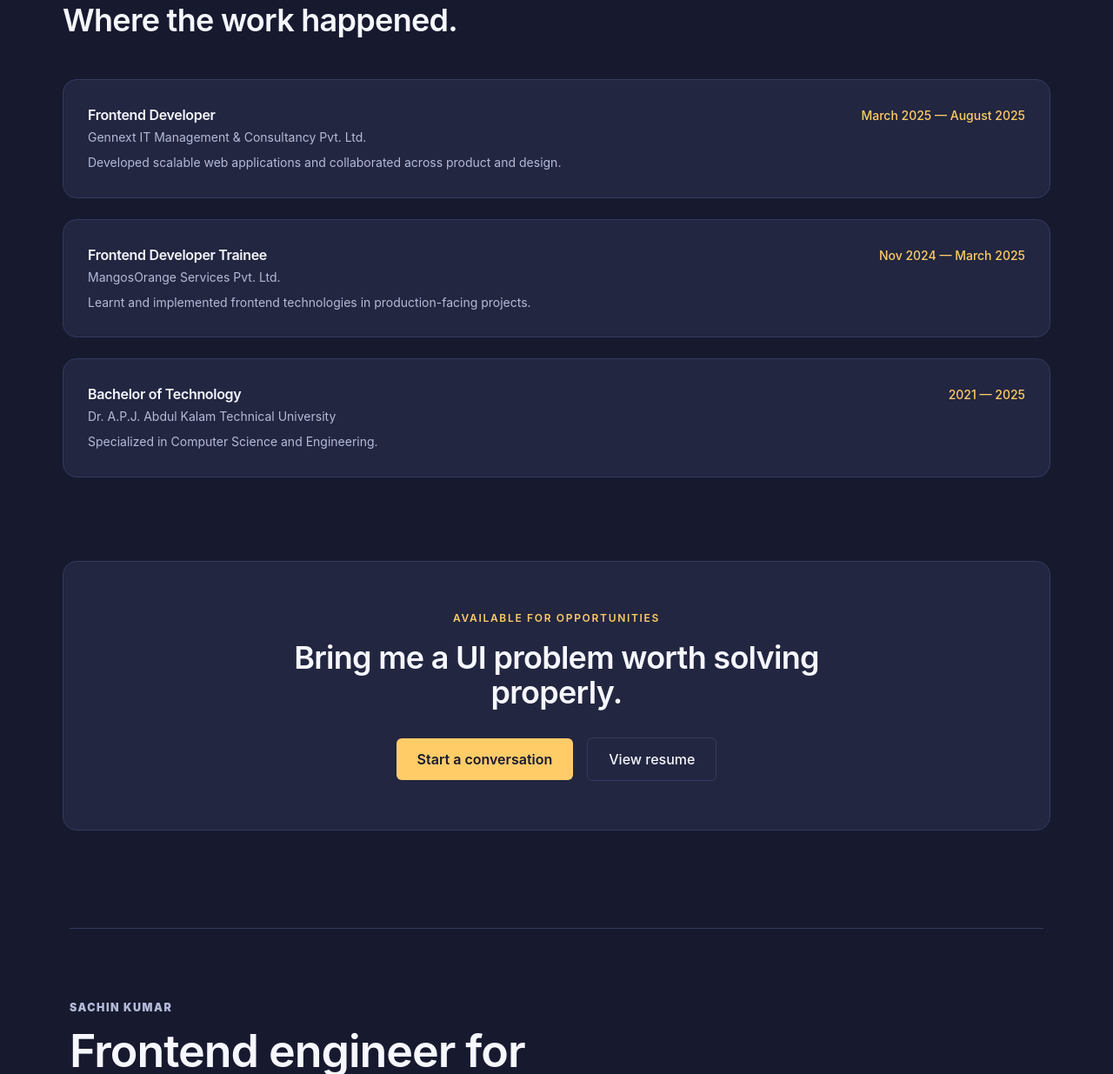
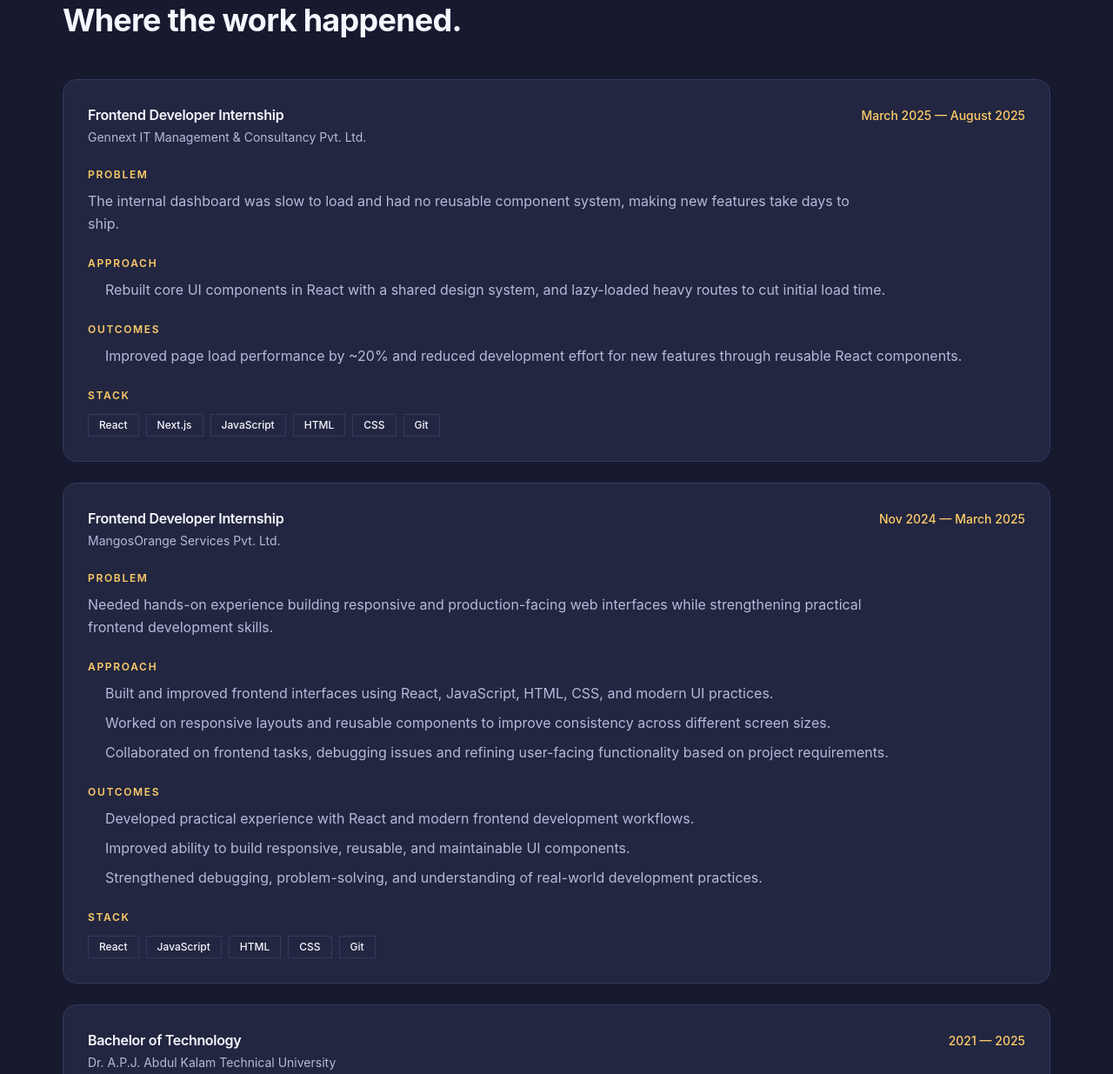
Before and after one commit to thesachin07/Portfolio, an Astro site: page / in a window 1280 px wide. Shown: the part 1830-3065 px from the top of the page at 87% size. Built offline with nearby package versions, Linux system fonts and the light colour scheme; Astro itself is replaced by a stand-in of ours.

Commit message:
feat: enhance timeline entries with detailed problem, approach, outcomes, and tech stack; update work section header style

```diff
--- a/src/data/site.ts
+++ b/src/data/site.ts
@@ -98,23 +98,64 @@ export type TimelineItem = {
   title: string;
   org: string;
   period: string;
-  description: string;
+  problem?: string;
+  approach?: string[];
+  outcomes?: string[];
+  Learning?: string;
+  stack?: string[];
   kind: 'work' | 'education';
 };
 
 export const timeline: TimelineItem[] = [
  {
-    title: 'Frontend Developer',
+  title: 'Frontend Developer Internship',
   org: 'Gennext IT Management & Consultancy Pvt. Ltd.',
   period: 'March 2025 — August 2025',
-    description: 'Developed scalable web applications and collaborated across product and design.',
+  problem: 'The internal dashboard was slow to load and had no reusable component system, making new features take days to ship.',
+  approach: ['Rebuilt core UI components in React with a shared design system, and lazy-loaded heavy routes to cut initial load time.'],
+  outcomes: ['Improved page load performance by ~20% and reduced development effort for new features through reusable React components.'],
+  Learning: '[Learned how much a consistent component API saves downstream — refactoring is cheaper than duplicating.]',
+    stack: [
+    'React',
+    'Next.js',
+    'JavaScript',
+    'HTML',
+    'CSS',
+    'Git',
+  ],
   kind: 'work',
 },
  {
-    title: 'Frontend Developer Trainee',
+  title: 'Frontend Developer Internship',
   org: 'MangosOrange Services Pvt. Ltd.',
   period: 'Nov 2024 — March 2025',
-    description: 'Learnt and implemented frontend technologies in production-facing projects.',
+
+  problem:
+    'Needed hands-on experience building responsive and production-facing web interfaces while strengthening practical frontend development skills.',
+
+  approach: [
+    'Built and improved frontend interfaces using React, JavaScript, HTML, CSS, and modern UI practices.',
+    'Worked on responsive layouts and reusable components to improve consistency across different screen sizes.',
+    'Collaborated on frontend tasks, debugging issues and refining user-facing functionality based on project requirements.',
+  ],
+
+  outcomes: [
+    'Developed practical experience with React and modern frontend development workflows.',
+    'Improved ability to build responsive, reusable, and maintainable UI components.',
+    'Strengthened debugging, problem-solving, and understanding of real-world development practices.',
+  ],
+
+  Learning:
+    'Gained a stronger understanding of responsive design, component-based development, user experience, and writing maintainable frontend code.',
+
+  stack: [
+    'React',
+    'JavaScript',
+    'HTML',
+    'CSS',
+    'Git',
+  ],
+
   kind: 'work',
 },
   {
--- a/src/pages/index.astro
+++ b/src/pages/index.astro
@@ -1,7 +1,7 @@
 ---
 import Layout from '../layouts/Layout.astro';
 import ProjectCard from '../components/ProjectCard.astro';
-import { site, stats, projects, timeline } from '../data/site';
+import { site, stats, projects, timeline, } from '../data/site';
 
 const featured = projects.slice(0, 3);
 ---
@@ -41,7 +41,6 @@ const featured = projects.slice(0, 3);
     </div>
   </section>
 
-  <!-- Stats -->
   <section class="content-wrap pb-24">
     <div class="grid grid-cols-2 lg:grid-cols-4 gap-8 border-t border-[var(--color-border-soft)] pt-12">
       {stats.map((s) => (
@@ -53,7 +52,7 @@ const featured = projects.slice(0, 3);
     </div>
   </section>
 
-  <!-- Selected work -->
+
   <section class="content-wrap pb-24">
     <p class="eyebrow mb-3">Selected Work</p>
     <h2 class="text-3xl sm:text-4xl font-semibold text-[var(--color-ink)] max-w-2xl">
@@ -77,19 +76,88 @@ const featured = projects.slice(0, 3);
   <!-- Experience preview -->
   <section class="content-wrap pb-24">
   <p class="eyebrow mb-3">Experience</p>
-    <h2 class="text-3xl sm:text-4xl font-semibold text-[var(--color-ink)] max-w-2xl">
+
+  <h2 class="text-3xl sm:text-4xl font-bold text-[var(--color-ink)] max-w-2xl">
     Where the work happened.
   </h2>
 
   <div class="mt-12 space-y-6">
     {timeline.map((item) => (
-        <div class="card p-6 sm:p-7 flex flex-col sm:flex-row sm:items-baseline sm:justify-between gap-2">
+      <div class="card p-6 sm:p-7">
+
+        <!-- Header -->
+        <div class="flex flex-col sm:flex-row sm:items-baseline sm:justify-between gap-2">
           <div>
-            <h3 class="font-semibold text-[var(--color-ink)]">{item.title}</h3>
-            <p class="text-sm text-[var(--color-ink-muted)] mt-1">{item.org}</p>
-            <p class="text-sm text-[var(--color-ink-muted)] mt-2 leading-relaxed max-w-xl">{item.description}</p>
+            <h3 class="font-semibold text-[var(--color-ink)]">
+              {item.title}
+            </h3>
+
+            <p class="text-sm text-[var(--color-ink-muted)] mt-1">
+              {item.org}
+            </p>
           </div>
-          <p class="text-sm text-[var(--color-accent)] whitespace-nowrap font-medium">{item.period}</p>
+
+          <p class="text-sm text-[var(--color-accent)] whitespace-nowrap font-medium">
+            {item.period}
+          </p>
+        </div>
+
+
+        {item.problem && (
+          <div class="mt-6">
+            <p class="eyebrow mb-2">Problem</p>
+
+            <p class="text-sm sm:text-base text-[var(--color-ink-muted)] leading-relaxed max-w-4xl">
+              {item.problem}
+            </p>
+          </div>
+        )}
+
+
+        {item.approach && (
+          <div class="mt-6">
+            <p class="eyebrow mb-2">Approach</p>
+
+            <ul class="space-y-2 text-sm sm:text-base text-[var(--color-ink-muted)] leading-relaxed">
+              {item.approach.map((point) => (
+                <li class="pl-5 relative">
+                  {point}
+                </li>
+              ))}
+            </ul>
+          </div>
+        )}
+
+
+        {item.outcomes && (
+          <div class="mt-6">
+            <p class="eyebrow mb-2">Outcomes</p>
+
+            <ul class="space-y-2 text-sm sm:text-base text-[var(--color-ink-muted)] leading-relaxed">
+              {item.outcomes.map((point) => (
+                <li class="pl-5 relative">
+                  {point}
+                </li>
+              ))}
+            </ul>
+          </div>
+        )}
+
+        <!-- Stack -->
+        {item.stack && (
+          <div class="mt-6">
+            <p class="eyebrow mb-3">Stack</p>
+
+            <div class="flex flex-wrap gap-2">
+              {item.stack.map((tech) => (
+                <span class="border border-[var(--color-border)] px-3 py-1 text-xs font-medium text-[var(--color-ink)]">
+                  {tech}
+                </span>
+              ))}
+            </div>
+          </div>
+        )}
+
       </div>
     ))}
   </div>
--- a/src/pages/work/index.astro
+++ b/src/pages/work/index.astro
@@ -7,7 +7,7 @@ import { site, projects } from '../../data/site';
 <Layout title={`Work - ${site.name}`} description="Selected projects by Sachin Kumar.">
   <section class="content-wrap pt-20 pb-10">
     <p class="eyebrow mb-3">Work</p>
-    <h1 class="text-4xl sm:text-5xl font-semibold text-[var(--color-ink)] max-w-2xl">
+    <h1 class="text-4xl sm:text-5xl font-bold text-[var(--color-ink)] max-w-2xl">
       Things I've built.
     </h1>
     <p class="mt-5 max-w-2xl text-lg text-[var(--color-ink-muted)] leading-relaxed">
```
Lines whose indentation alone changed are shown as unchanged.
